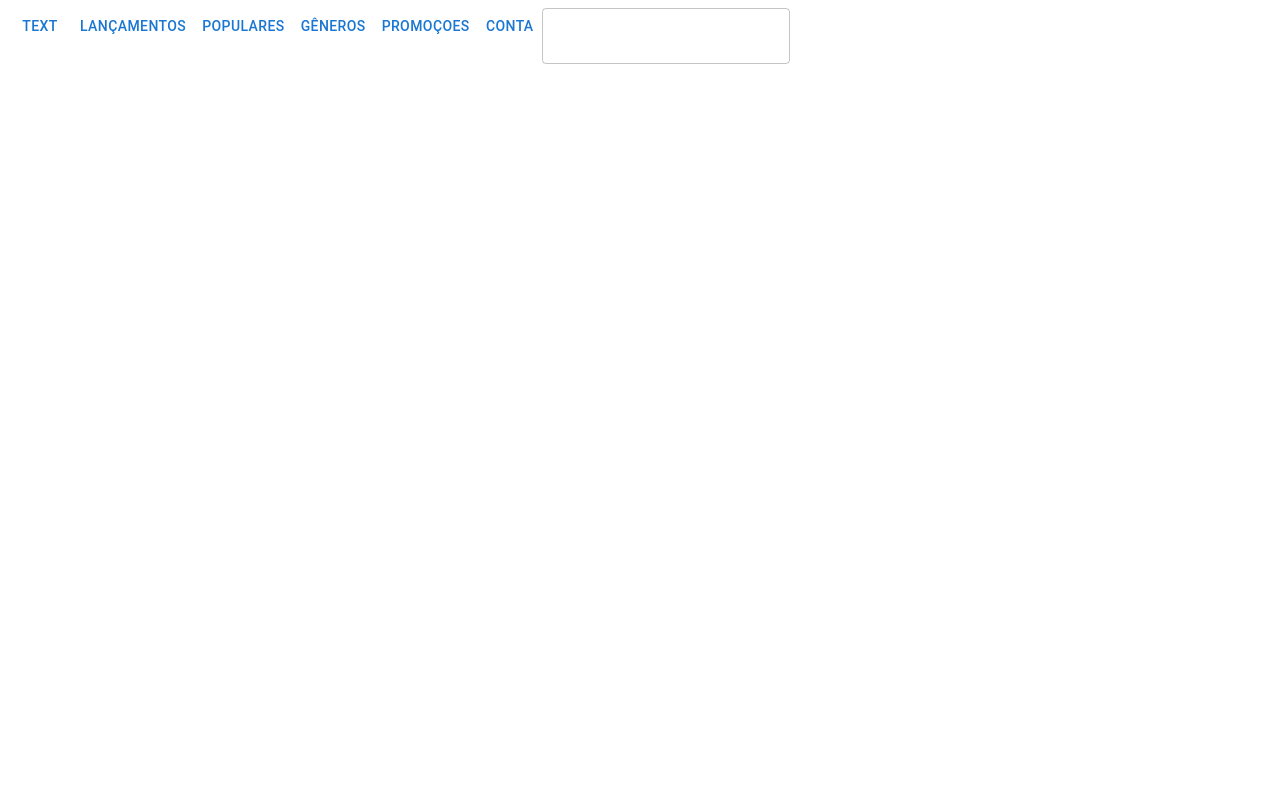
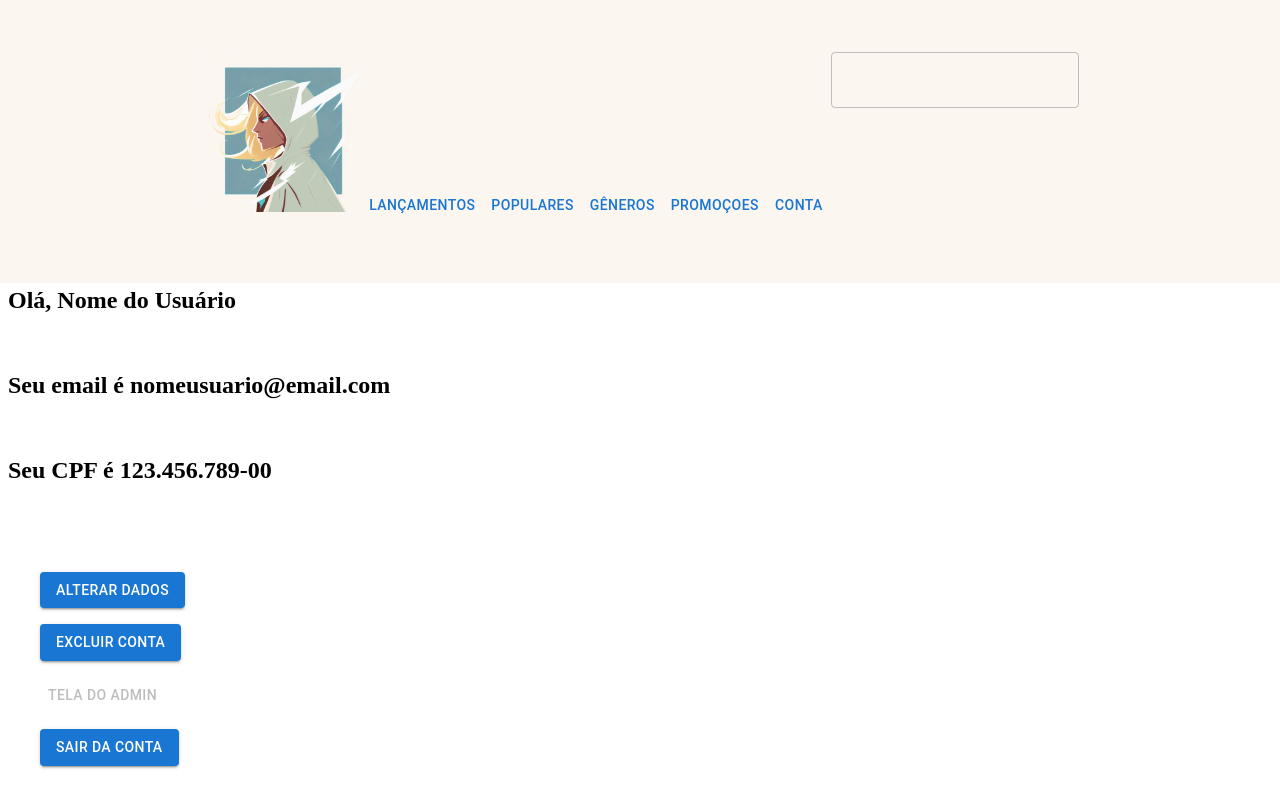
Before and after one commit to EstevaoAugusto/emakers-rota-front-end, a React (Vite) app: page /TelaConta in a window 1280 px wide. Built offline with nearby package versions, Linux system fonts and the light colour scheme.

Commit message:
adicionada tela de conta

```diff
--- a/package.json
+++ b/package.json
@@ -15,7 +15,8 @@
     "@mui/material": "^6.2.0",
     "react": "^18.3.1",
     "react-dom": "^18.3.1",
-    "react-router-dom": "^7.0.2"
+    "react-router-dom": "^7.0.2",
+    "styled-components": "^6.1.13"
   },
   "devDependencies": {
     "@eslint/js": "^9.15.0",
--- a/src/components/Header.jsx
+++ b/src/components/Header.jsx
@@ -1,19 +1,22 @@
 import { Button, TextField } from "@mui/material"
+import styles from "../style/Header.module.css"
 
-export default function Header(){
+
+const Header = () => {
 
     return (
-        <>
-            <header>
-
-                <Button variant="text">Text</Button>
-                <Button variant="text">Lançamentos</Button>
-                <Button variant="text">Populares</Button>
-                <Button variant="text">Gêneros</Button>
-                <Button variant="text">Promoçoes</Button>
-                <Button variant="text">Conta</Button>
-                <TextField id="outlined-basic" label=""  variant="outlined" />
-            </header>
-        </>
+        <body className={styles.corpo}>
+            <div className={styles.cabecario}>
+                <img className={styles.imagemLogo} src="src\assets\images\Logo.png"></img>
+                <Button className={styles.botao} variant="text">Lançamentos</Button>
+                <Button className={styles.botao} variant="text">Populares</Button>
+                <Button className={styles.botao} variant="text">Gêneros</Button>
+                <Button className={styles.botao} variant="text">Promoçoes</Button>
+                <Button className={styles.botao} variant="text">Conta</Button>
+                <TextField className={styles.caixaTexto} id="outlined-basic" label=""  variant="outlined" />
+            </div >
+        </body>
     )
 }
+
+export default Header
--- a/src/main.jsx
+++ b/src/main.jsx
@@ -2,6 +2,7 @@ import { StrictMode } from 'react'
 import { createRoot } from 'react-dom/client'
 import { BrowserRouter } from "react-router-dom";
 import App from './App.jsx'
+
 
 createRoot(document.getElementById('root')).render(
   <StrictMode>
--- /dev/null
+++ b/src/style/Conta.module.css
@@ -0,0 +1,9 @@
+.flex_container_botoes {
+    display: flex;
+    flex-direction: column;
+}
+
+.botao {
+    font-size: 100px;
+    width: auto;
+}
--- /dev/null
+++ b/src/style/Header.module.css
@@ -0,0 +1,28 @@
+.cabecario {
+    margin: -2rem;
+    padding: 60px;
+    text-align: center;
+    background: #FBF6F0;
+    color: white;
+    font-size: 30px;
+    border-style: solid;
+    border-width: 1rem;
+
+}
+
+.corpo{
+
+}
+
+.caixaTexto {
+
+}
+
+.botao{
+  align-items: center;
+}
+
+.imagemLogo{
+
+  height: 10rem;
+}
--- a/src/views/TelaConta.jsx
+++ b/src/views/TelaConta.jsx
@@ -1,9 +1,44 @@
-import Header from "../components/Header.jsx"
+import Header from "../components/Header.jsx";
+import { Button, Stack } from "@mui/material";
+import styles from "../style/Conta.module.css";
+import { useNavigate } from "react-router-dom";
 
 export default function TelaConta() {
+    let navegador = useNavigate();
+
+    const sairConta = () => {
+        navegador("/")
+    }
+
+    const handleAlterarDados = () => {
+        console.log("Alterando dados...")
+    }
+
+    const handleExcluirDados = () => {
+        console.log("Excluindo dados...")
+    }
+
     return (
         <>
-            <Header>s</Header>
+            <Header/>
+            <section >
+                <h1>Olá, Nome do Usuário</h1><br/>
+                <h2>Seu email é nomeusuario@email.com</h2><br/>
+                <h2>Seu CPF é 123.456.789-00</h2><br/><br/>
+
+                <Stack
+                    spacing={2}
+                    direction={"column"}
+                    alignItems={"flex-start"}
+                    margin={"2rem"}
+                    >
+                    <Button  variant="contained" onClick={handleAlterarDados}>Alterar Dados</Button>
+                    <Button  variant="contained" onClick={handleExcluirDados}>Excluir Conta</Button>
+                    <Button  disabled onClick={sairConta}>Tela do Admin</Button>
+                    <Button  variant="contained" onClick={sairConta}>Sair da Conta</Button>
+                </Stack>
+
+            </section>
         </>
     )
 }
--- a/src/views/TelaLogin.jsx
+++ b/src/views/TelaLogin.jsx
@@ -6,11 +6,11 @@ export default function LoginUsuario(){
 
     const tratarLogin = () => {
         console.log("Voce logou. Supreso?")
-        navegador("/TelaPrincipal")
+        navegador("/TelaConta")
     };
 
     const voltarCadastro = () => {
-        navegador("/TelaPrincipal")
+        navegador("/")
     };
 
     return (
```
Also changed, not shown: src/style/Header.css (deleted), 2 other files (tests, documents, lock files or other folders).
